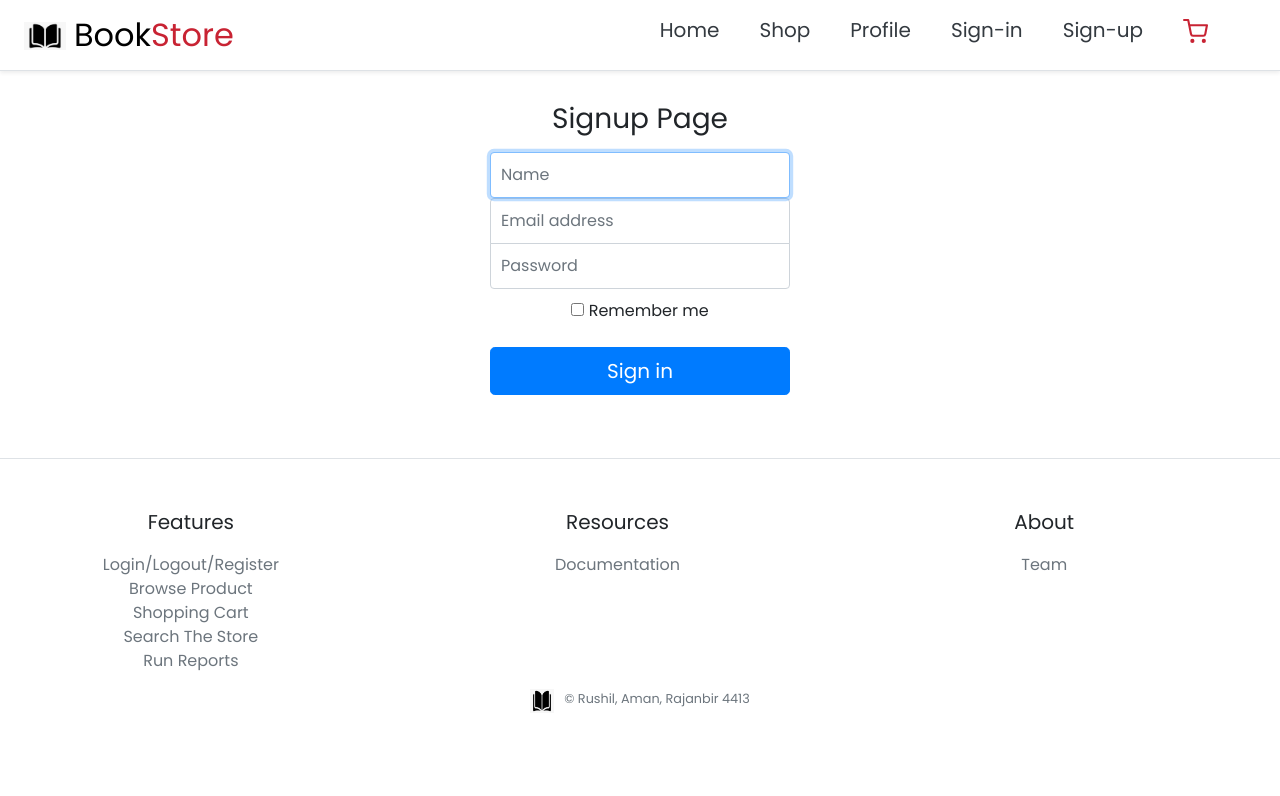
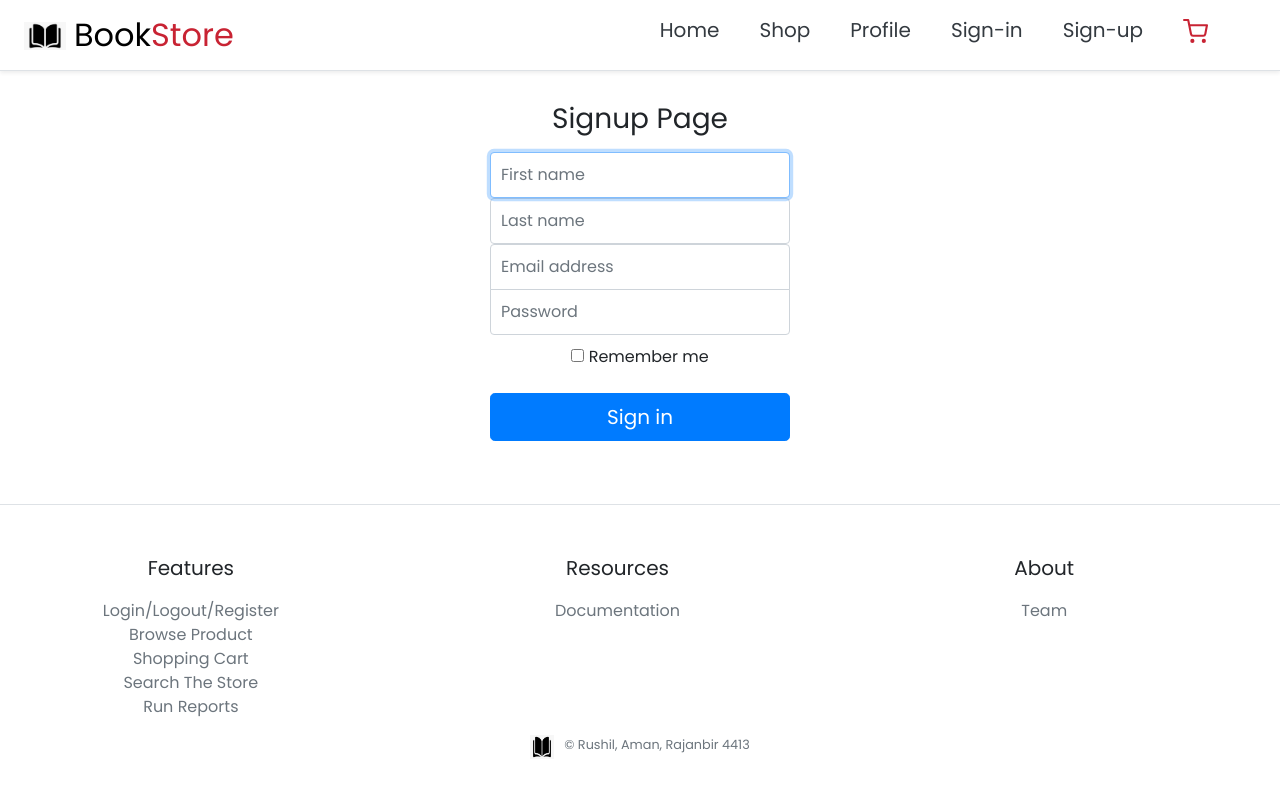
Before and after one commit to singh-rbir/4413-frontend-public, a React (Create React App) app: page /signup in a window 1280 px wide. Shown: the top 796 px of the page. Built offline with nearby package versions, Linux system fonts and the light colour scheme.

Commit message:
fix signup page tags, add firstname field

```diff
--- a/src/components/Signup.jsx
+++ b/src/components/Signup.jsx
@@ -5,16 +5,27 @@ const Signup = () => {
     <div className="text-center mh-100">
       <form className="form-signin">
         <h1 className="h3 mb-3 font-weight-normal">Signup Page</h1>
-        <label for="inputEmail" className="sr-only">
-          Name
+        <label for="inputFirstName" className="sr-only">
+          First name
         </label>
         <input
           type="text"
-          id="inputEmail"
+          id="inputFirstName"
           className="form-control"
-          placeholder="Name"
+          placeholder="First name"
           required=""
-          autofocus=""
+          autoFocus={true}
+        />
+        <label for="inputLastName" className="sr-only">
+          Last name
+        </label>
+        <input
+          type="text"
+          id="inputLastName"
+          className="form-control"
+          placeholder="Last name"
+          required=""
+          autoFocus=""
         />
         <label for="inputEmail" className="sr-only">
           Email address
@@ -25,7 +36,7 @@ const Signup = () => {
           className="form-control"
           placeholder="Email address"
           required=""
-          autofocus=""
+          autoFocus=""
         />
         <label for="inputPassword" className="sr-only">
           Password
```
